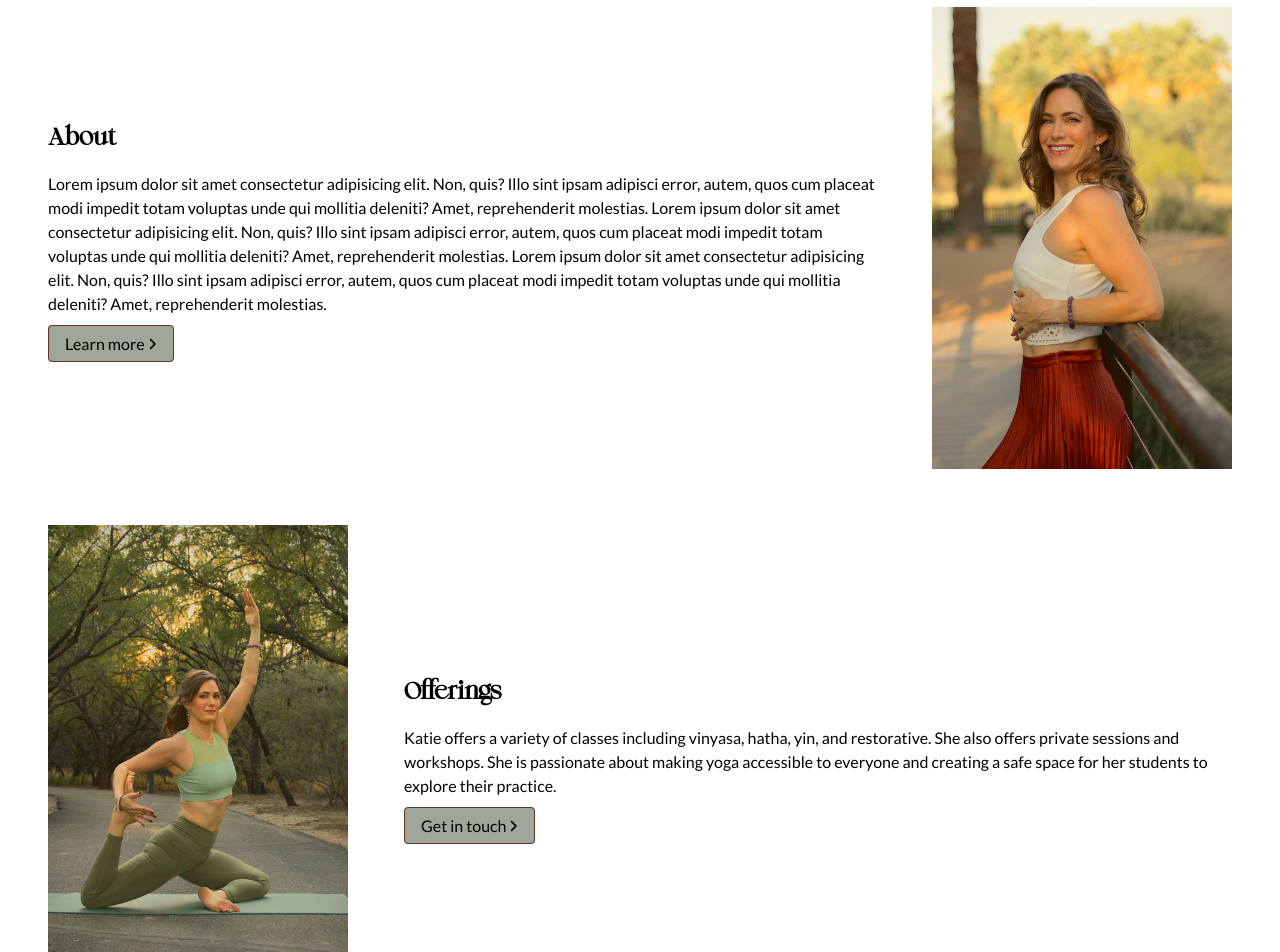
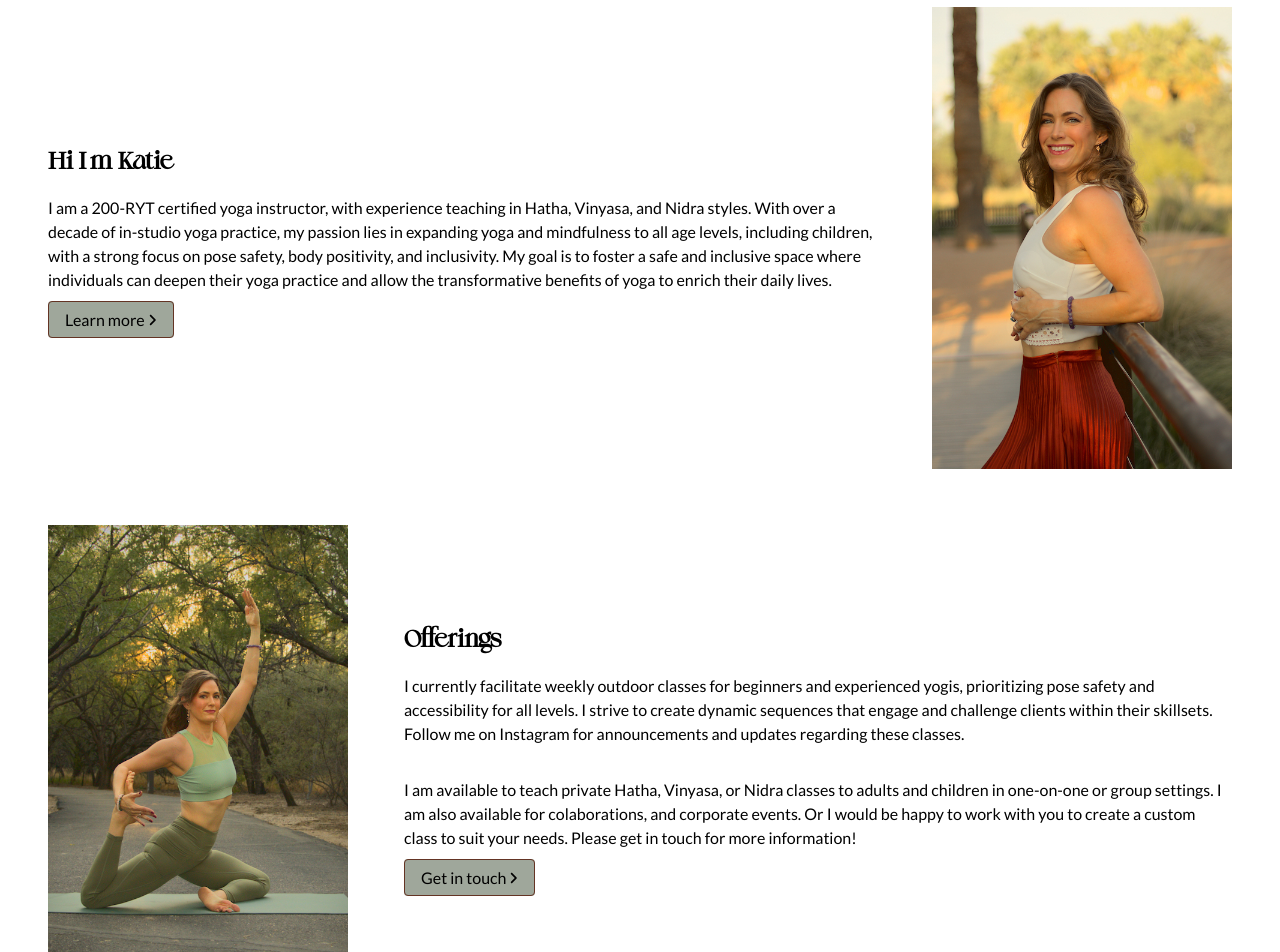
Before and after one commit to innes-apps/catalina-riser-website, a Next.js app: page / in a window 1280 px wide. Shown: the part 1060-2012 px from the top of the page. Built offline with nearby package versions, Linux system fonts and the light colour scheme.

Commit message:
Update copy on home page

```diff
--- a/src/pages/index.jsx
+++ b/src/pages/index.jsx
@@ -15,7 +15,7 @@ export default function Home() {
     <>
       <Head>
         <title>Catalina Riser Yoga</title>
-        <meta name="description" content="" />
+        <meta name="description" content="Katie Innes, Tucson AZ based yoga instructor" />
         <meta name="viewport" content="width=device-width, initial-scale=1" />
         <link rel="icon" href="/favicon.png" />
       </Head>
@@ -23,8 +23,8 @@ export default function Home() {
       <div className={styles.hero}>
         <div className={styles.heroContent}>
           <h1 className={`${styles.title} ${rofane.className}`}>Katie Innes</h1>
-          <p className={styles.description}>The sun slowly rises casting light on the mountain,</p>
-          <p className={styles.description}>Bringing with it a sense of peace and calm.</p>
+          <p className={styles.description}>Turn in the direction</p>
+          <p className={styles.description}>of greater mindfulness and love.</p>
         </div>
       </div>
 
@@ -40,16 +40,14 @@ export default function Home() {
             />
           </div>
           <div className={styles.sectionContent}>
-            <h2 className={rofane.className}>About</h2>
+            <h2 className={rofane.className}>Hi I&apos;m Katie!</h2>
             <p className={styles.copy}>
-              Lorem ipsum dolor sit amet consectetur adipisicing elit. Non, quis? Illo sint ipsam
-              adipisci error, autem, quos cum placeat modi impedit totam voluptas unde qui mollitia
-              deleniti? Amet, reprehenderit molestias. Lorem ipsum dolor sit amet consectetur
-              adipisicing elit. Non, quis? Illo sint ipsam adipisci error, autem, quos cum placeat
-              modi impedit totam voluptas unde qui mollitia deleniti? Amet, reprehenderit molestias.
-              Lorem ipsum dolor sit amet consectetur adipisicing elit. Non, quis? Illo sint ipsam
-              adipisci error, autem, quos cum placeat modi impedit totam voluptas unde qui mollitia
-              deleniti? Amet, reprehenderit molestias.
+              I am a 200-RYT certified yoga instructor, with experience teaching in Hatha, Vinyasa,
+              and Nidra styles. With over a decade of in-studio yoga practice, my passion lies in
+              expanding yoga and mindfulness to all age levels, including children, with a strong
+              focus on pose safety, body positivity, and inclusivity. My goal is to foster a safe
+              and inclusive space where individuals can deepen their yoga practice and allow the
+              transformative benefits of yoga to enrich their daily lives.
             </p>
             <Link href="/about" className="linkAsButton">
               Learn more <FontAwesomeIcon icon={faAngleRight} size="sm" />
@@ -70,10 +68,16 @@ export default function Home() {
           <div className={styles.sectionContent}>
             <h2 className={rofane.className}>Offerings</h2>
             <p className={styles.copy}>
-              Katie offers a variety of classes including vinyasa, hatha, yin, and restorative. She
-              also offers private sessions and workshops. She is passionate about making yoga
-              accessible to everyone and creating a safe space for her students to explore their
-              practice.
+              I currently facilitate weekly outdoor classes for beginners and experienced yogis,
+              prioritizing pose safety and accessibility for all levels. I strive to create dynamic
+              sequences that engage and challenge clients within their skillsets. Follow me on
+              Instagram for announcements and updates regarding these classes.
+            </p>
+            <p className={styles.copy}>
+              I am available to teach private Hatha, Vinyasa, or Nidra classes to adults and
+              children in one-on-one or group settings. I am also available for colaborations, and
+              corporate events. Or I would be happy to work with you to create a custom class to
+              suit your needs. Please get in touch for more information!
             </p>
             <Link href="/contact" className="linkAsButton">
               Get in touch <FontAwesomeIcon icon={faAngleRight} size="sm" />
```
